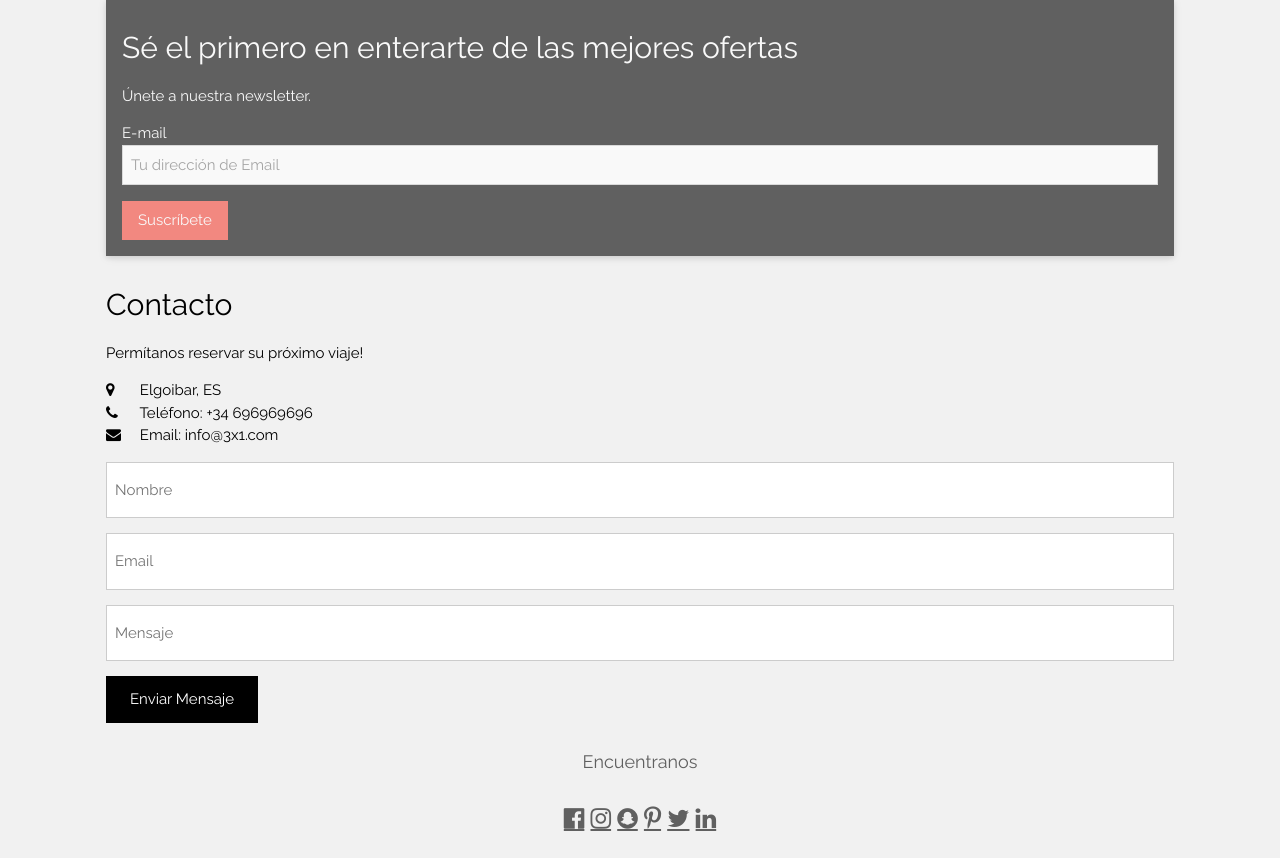
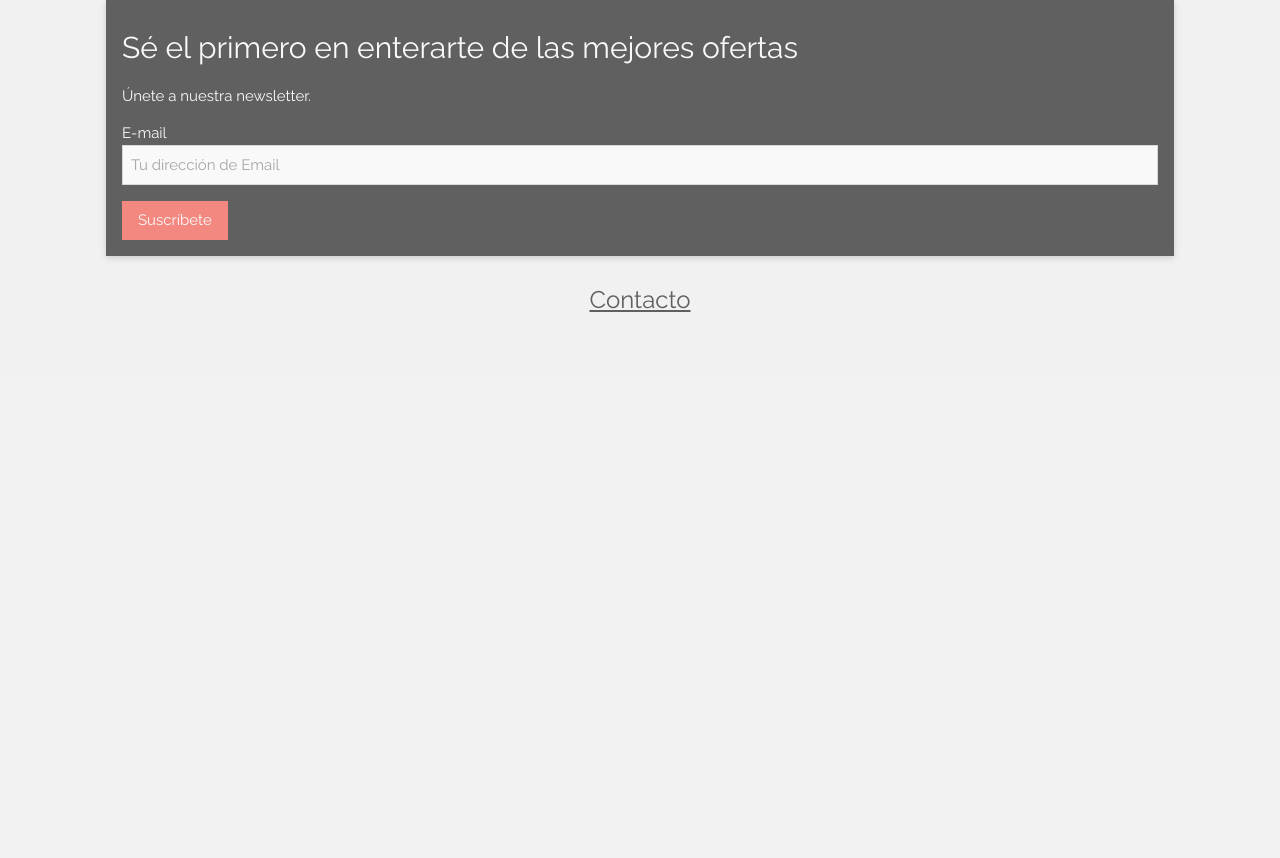
Before and after one commit to Nahiaran/proyecto3x1, a PHP site: page / in a window 1280 px wide; the page is wider, and only the part inside the window is pictured. Shown: the part 1851-2709 px from the top of that part. After the commit the page ends 2163 px from the top of that part, so only its background shows below. Run offline with PHP 8.4, Linux system fonts and the light colour scheme; the visitor is signed in with stand-in values (Sample User, id 1); some libraries are stand-ins or nearby versions.

Commit message:
Update index.php

```diff
--- a/index.php
+++ b/index.php
@@ -156,37 +156,14 @@ body,h1,h2,h3,h4,h5,h6 {font-family: "Raleway", Arial, Helvetica, sans-serif}
     </div>
   </div>
 
-  <!-- Contact -->
-  <div class="w3-container">
-    <h2>Contacto</h2>
-    <p>Permítanos reservar su próximo viaje!</p>
-    <i class="fa fa-map-marker" style="width:30px"></i> Elgoibar, ES<br>
-    <i class="fa fa-phone" style="width:30px"></i> Teléfono: +34 696969696<br>
-    <i class="fa fa-envelope" style="width:30px"> </i> Email: info@3x1.com<br>
-    <form action="/action_page.php" target="_blank">
-      <p><input class="w3-input w3-padding-16 w3-border" type="text" placeholder="Nombre" required name="Nombre"></p>
-      <p><input class="w3-input w3-padding-16 w3-border" type="text" placeholder="Email" required name="Email"></p>
-      <p><input class="w3-input w3-padding-16 w3-border" type="text" placeholder="Mensaje" required name="Mensaje"></p>
-      <p><button class="w3-button w3-black w3-padding-large" type="submit">Enviar Mensaje</button></p>
-    </form>
-  </div>
 
-<!-- End page content -->
+  <!-- Contacto -->
+  <footer class="w3-container w3-center w3-opacity w3-margin-bottom">
+  <a href="contacto.php"  target="_blank"><h3>Contacto</h3></a>
 
+  <div class="w3-xlarge w3-padding-16">
 
-<footer class="w3-container w3-center w3-opacity w3-margin-bottom">
-  <h5>Encuentranos</h5>
-  <div class="w3-xlarge w3-padding-16">
-    <a href='https://www.facebook.com/igornoava' class="fa fa-facebook-official w3-hover-opacity" target="_blank"></a>
-    <a href='https://www.instagram.com/ionuts_go' class="fa fa-instagram w3-hover-opacity" target="_blank"></a>
-    <a href="" class="fa fa-snapchat w3-hover-opacity" target="_blank"></a>
-    <a href="https://www.pinterest.es/luknaran" class="fa fa-pinterest-p w3-hover-opacity" target="_blank"></a>
-    <a href='https://www.twitter.com/ionuts_go' class="fa fa-twitter w3-hover-opacity" target="_blank"></a>
-    <a href="https://www.linkedin.com/in/andoni-casc%C3%A1n-suarez-00a090165/" class="fa fa-linkedin w3-hover-opacity" target="_blank"></a>
-    <br>
-    <p align="center"><iframe src="https://www.google.com/maps/embed?pb=!1m18!1m12!1m3!1d710.6017032920709!2d-2.4895689738374682!3d43.17941552214547!2m3!1f0!2f0!3f0!3m2!1i1024!2i768!4f13.1!3m3!1m2!1s0xd4e2af11dbef7c1%3A0x20aa700eba1961ca!2sGipuzkoako+Ingeniaritza+Eskola.+Eibarko+atala+-+Escuela+de+Ingenier%C3%ADa+de+Gipuzkoa.+Secci%C3%B3n+Eibar+UPV%2FEHU!5e1!3m2!1ses!2ses!4v1549283901779" width="600" height="450" frameborder="0" style="border:0" allowfullscreen></iframe>
-      </div>
-</footer>
+  </footer>
 
 <script>
 // Tabs
```
